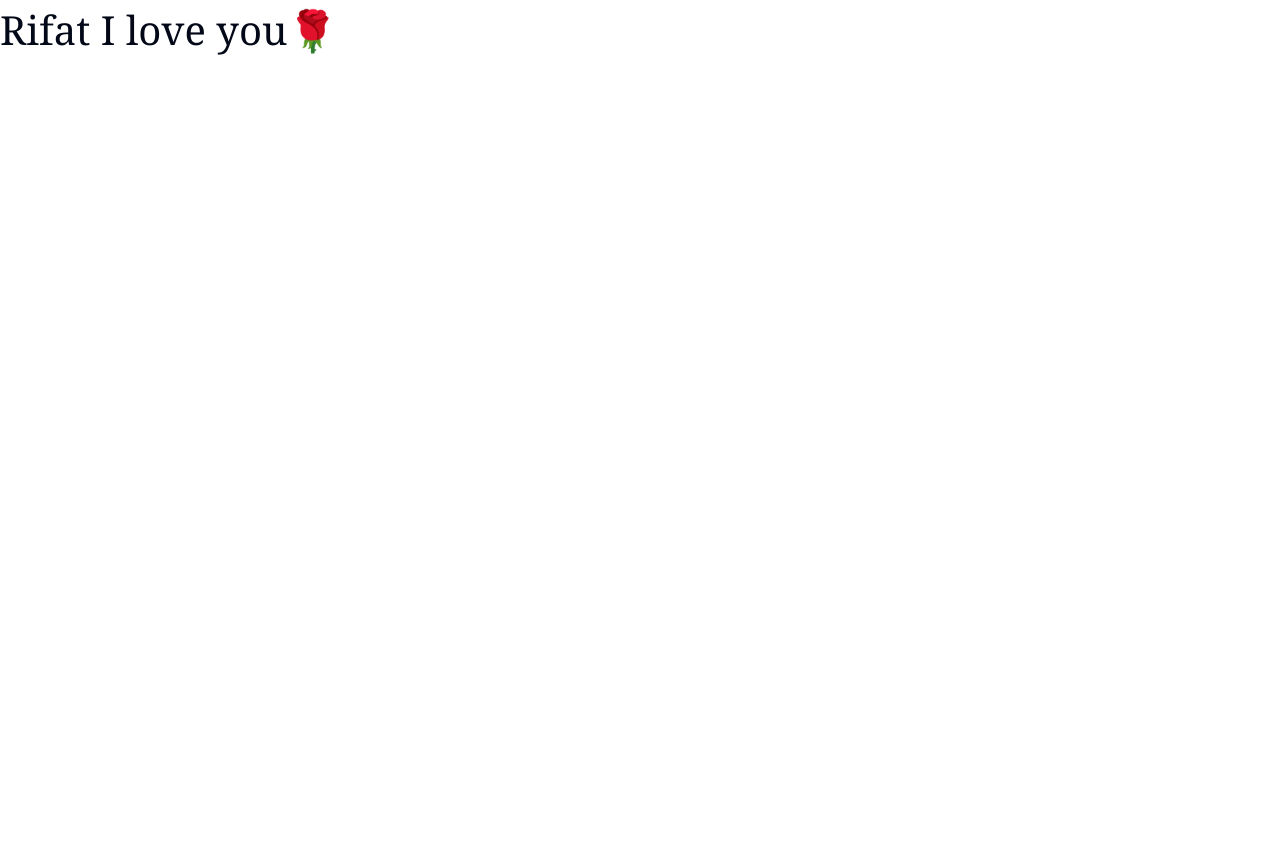
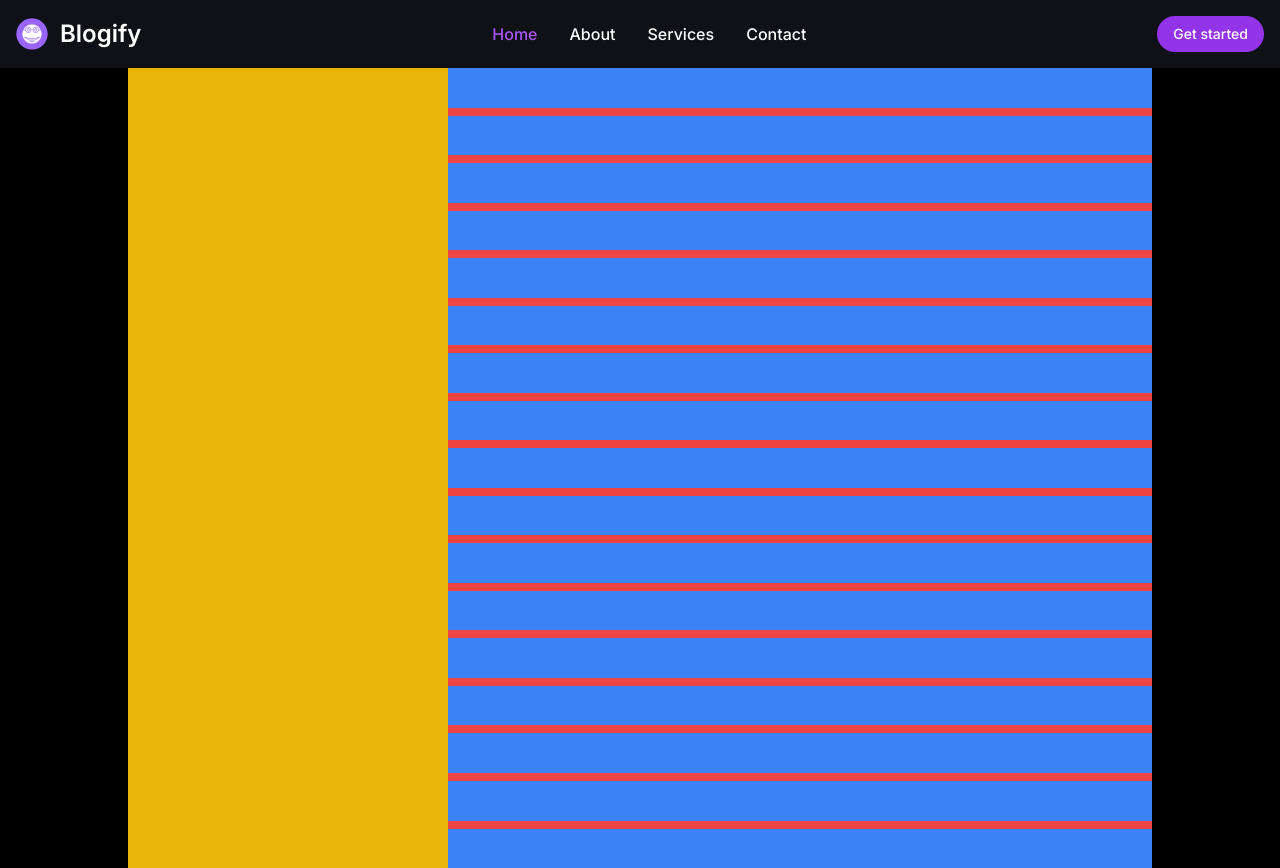
Before and after one commit to Bhanusingh99/Blogify, a Next.js app: page / in a window 1280 px wide. Before the commit the page ends 800 px from the top, so only its background shows below. Built offline with nearby package versions, Linux system fonts and the light colour scheme.

Commit message:
layout done

```diff
--- /dev/null
+++ b/app/(home)/page.tsx
@@ -0,0 +1,42 @@
+// import { createConnection } from "@/db/connectionDb";
+import Image from "next/image";
+
+export default function Home() {
+  return (
+    <main className="mt-[4.25rem] w-[80%] h-screen flex mx-auto max-md:w-[90%]">
+      {/* Fixed Sidebar */}
+      <div className="w-[25%] bg-yellow-500 fixed h-full overflow-y-auto max-md:hidden">
+        {/* Sidebar content goes here */}
+      </div>
+
+      {/* Scrollable Content */}
+      <div className="w-[75%] bg-red-500 overflow-y-scroll flex flex-col gap-2 no-scrollbar ml-[19rem] max-md:ml-0
+      max-md:w-[100%] ">
+        <div className="bg-blue-500 w-full h-16"></div>
+        <div className="bg-blue-500 w-full h-16"></div>
+
+        <div className="bg-blue-500 w-full h-16"></div>
+
+        <div className="bg-blue-500 w-full h-16"></div>
+
+        <div className="bg-blue-500 w-full h-16"></div>
+        <div className="bg-blue-500 w-full h-16"></div>
+        <div className="bg-blue-500 w-full h-16"></div>
+        <div className="bg-blue-500 w-full h-16"></div>
+        <div className="bg-blue-500 w-full h-16"></div>
+        <div className="bg-blue-500 w-full h-16"></div>
+        <div className="bg-blue-500 w-full h-16"></div>
+        <div className="bg-blue-500 w-full h-16"></div>
+        <div className="bg-blue-500 w-full h-16"></div>
+        <div className="bg-blue-500 w-full h-16"></div>
+        <div className="bg-blue-500 w-full h-16"></div>
+        <div className="bg-blue-500 w-full h-16"></div>
+
+        <div className="bg-blue-500 w-full h-16"></div>
+
+
+
+      </div>
+    </main>
+  );
+}
--- a/app/globals.css
+++ b/app/globals.css
@@ -2,75 +2,38 @@
 @tailwind components;
 @tailwind utilities;
 
-@layer base {
-  :root {
-    --background: 0 0% 100%;
-    --foreground: 222.2 84% 4.9%;
-
-    --card: 0 0% 100%;
-    --card-foreground: 222.2 84% 4.9%;
-
-    --popover: 0 0% 100%;
-    --popover-foreground: 222.2 84% 4.9%;
-
-    --primary: 222.2 47.4% 11.2%;
-    --primary-foreground: 210 40% 98%;
-
-    --secondary: 210 40% 96.1%;
-    --secondary-foreground: 222.2 47.4% 11.2%;
-
-    --muted: 210 40% 96.1%;
-    --muted-foreground: 215.4 16.3% 46.9%;
-
-    --accent: 210 40% 96.1%;
-    --accent-foreground: 222.2 47.4% 11.2%;
-
-    --destructive: 0 84.2% 60.2%;
-    --destructive-foreground: 210 40% 98%;
-
-    --border: 214.3 31.8% 91.4%;
-    --input: 214.3 31.8% 91.4%;
-    --ring: 222.2 84% 4.9%;
-
-    --radius: 0.5rem;
+@layer components {
+  .card {
+    background-color: theme('colors.white');
+    border-radius: theme('borderRadius.lg');
+    padding: theme('spacing.6');
+    box-shadow: theme('boxShadow.xl');
+  }
+  /* ... */
+  .bg-dark-100 {
+    @apply bg-[#000000];
+  }
+  .bg-dark-200 {
+    @apply bg-[#0F1117];
+  }
+  .bg-dark-300 {
+    @apply bg-[#151821];
+  }
+  .bg-dark-400 {
+    @apply bg-[#212734];
+  }
+  .btn{
+    @apply bg-purple-600
   }
 
-  .dark {
-    --background: 222.2 84% 4.9%;
-    --foreground: 210 40% 98%;
-
-    --card: 222.2 84% 4.9%;
-    --card-foreground: 210 40% 98%;
-
-    --popover: 222.2 84% 4.9%;
-    --popover-foreground: 210 40% 98%;
-
-    --primary: 210 40% 98%;
-    --primary-foreground: 222.2 47.4% 11.2%;
-
-    --secondary: 217.2 32.6% 17.5%;
-    --secondary-foreground: 210 40% 98%;
-
-    --muted: 217.2 32.6% 17.5%;
-    --muted-foreground: 215 20.2% 65.1%;
-
-    --accent: 217.2 32.6% 17.5%;
-    --accent-foreground: 210 40% 98%;
-
-    --destructive: 0 62.8% 30.6%;
-    --destructive-foreground: 210 40% 98%;
-
-    --border: 217.2 32.6% 17.5%;
-    --input: 217.2 32.6% 17.5%;
-    --ring: 212.7 26.8% 83.9%;
-  }
 }
 
-@layer base {
-  * {
-    @apply border-border;
-  }
-  body {
-    @apply bg-background text-foreground;
-  }
+
+.no-scrollbar::-webkit-scrollbar{
+  display: none;
 }
+
+.no-scrollbar{
+  -ms-overflow-style: none;
+  scrollbar-width: none;
+}
--- a/app/layout.tsx
+++ b/app/layout.tsx
@@ -1,6 +1,8 @@
 import type { Metadata } from "next";
 import { Inter } from "next/font/google";
 import "./globals.css";
+import Navbar from "@/components/shared/Navbar";
+import Footer from "@/components/Footer";
 
 const inter = Inter({ subsets: ["latin"] });
 
@@ -16,7 +18,13 @@ export default function RootLayout({
 }>) {
   return (
     <html lang="en">
-      <body className={inter.className}>{children}</body>
+      <body className={inter.className}>
+        <div className="bg-dark-100 w-full h-screen">
+        <Navbar/>
+        {children}
+        {/* <Footer/> */}
+        </div>
+        </body>
     </html>
   );
 }
--- a/app/page.tsx
+++ /dev/null
@@ -1,8 +0,0 @@
-import { createCOnnection } from "@/db/connectionDb";
-import Image from "next/image";
-
-export default function Home() {
-  return (
-    <div className="text-[2.5rem] font-serif">Rifat I love you🌹</div>
-  );
-}
--- /dev/null
+++ b/components/Footer.tsx
@@ -0,0 +1,28 @@
+import React from 'react';
+import Link from 'next/link';
+
+const Footer = () => {
+  return (
+    <footer className="bg-dark-300 rounded-lg shadow mx-10 max-md:mx-2">
+      <div className="w-full mx-auto max-w-screen-xl p-4 md:flex md:items-center md:justify-between">
+        <span className="text-sm flex text-gray-500 sm:text-center">© 2023 <Link href="https://flowbite.com/"><p className="hover:underline">Blogify™</p></Link>. All Rights Reserved.</span>
+        <ul className="flex flex-wrap items-center mt-3 text-sm font-medium text-gray-500 sm:mt-0">
+          <li>
+            <Link href="#"><p className="hover:underline me-4 md:me-6">About</p></Link>
+          </li>
+          <li>
+            <Link href="#"><p className="hover:underline me-4 md:me-6">Privacy Policy</p></Link>
+          </li>
+          <li>
+            <Link href="#"><p className="hover:underline me-4 md:me-6">Licensing</p></Link>
+          </li>
+          <li>
+            <Link href="#"><p className="hover:underline">Contact</p></Link>
+          </li>
+        </ul>
+      </div>
+    </footer>
+  );
+};
+
+export default Footer;
--- /dev/null
+++ b/components/shared/Navbar.tsx
@@ -0,0 +1,59 @@
+import Image from 'next/image';
+import React from 'react';
+
+const Navbar = () => {
+  return (
+    <nav className="bg-dark-200 fixed w-full z-20 top-0 left-0">
+      <div className="max-w-screen-xl flex flex-wrap items-center justify-between mx-auto p-4">
+        <a href="https://flowbite.com/" className="flex items-center space-x-3 rtl:space-x-reverse">
+          <Image src={'/icons/nerd.png'} height={25} width={32} className="h-8" alt="Flowbite Logo" />
+          <span className="self-center text-2xl font-semibold whitespace-nowrap text-white">Blogify</span>
+        </a>
+        <div className="flex md:order-2 space-x-3 md:space-x-0 rtl:space-x-reverse">
+          <button type="button" className="text-white btn hover:bg-purple-500 focus:ring-4 font-medium
+          text-sm px-4 py-2 text-center max-md:hidden rounded-[20px]">
+            Get started
+          </button>
+          <button
+            data-collapse-toggle="navbar-sticky"
+            type="button"
+            className="inline-flex items-center p-2 w-10 h-10 justify-center text-sm text-gray-500 rounded-lg md:hidden hover:bg-gray-100 focus:outline-none focus:ring-2 focus:ring-gray-200 "
+            aria-controls="navbar-sticky"
+            aria-expanded="false"
+          >
+            <span className="sr-only">Open main menu</span>
+            <svg className="w-5 h-5" aria-hidden="true" xmlns="http://www.w3.org/2000/svg" fill="none" viewBox="0 0 17 14">
+              <path stroke="currentColor" strokeLinecap="round" strokeLinejoin="round" strokeWidth="2" d="M1 1h15M1 7h15M1 13h15" />
+            </svg>
+          </button>
+        </div>
+        <div className="items-center justify-between hidden w-full md:flex md:w-auto md:order-1" id="navbar-sticky">
+          <ul className="flex flex-col p-4 md:p-0 mt-4 font-medium md:space-x-8 rtl:space-x-reverse md:flex-row md:mt-0 md:border-0">
+            <li>
+              <a href="#" className="block py-2 px-3 text-white bg-blue-700 rounded md:bg-transparent md:text-purple-500 md:p-0" aria-current="page">
+                Home
+              </a>
+            </li>
+            <li>
+              <a href="#" className="block py-2 px-3 text-white rounded hover:bg-gray-100 md:hover:bg-transparent md:hover:text-purple-500 md:p-0  ">
+                About
+              </a>
+            </li>
+            <li>
+              <a href="#" className="block py-2 px-3 text-white rounded hover:bg-gray-100 md:hover:bg-transparent md:hover:text-purple-500 md:p-0 ">
+                Services
+              </a>
+            </li>
+            <li>
+              <a href="#" className="block py-2 px-3 text-white rounded hover:bg-gray-100 md:hover:bg-transparent md:hover:text-purple-500 md:p-0 ">
+                Contact
+              </a>
+            </li>
+          </ul>
+        </div>
+      </div>
+    </nav>
+  );
+};
+
+export default Navbar;
```
Also changed, not shown: public/icons/nerd.png (added).
